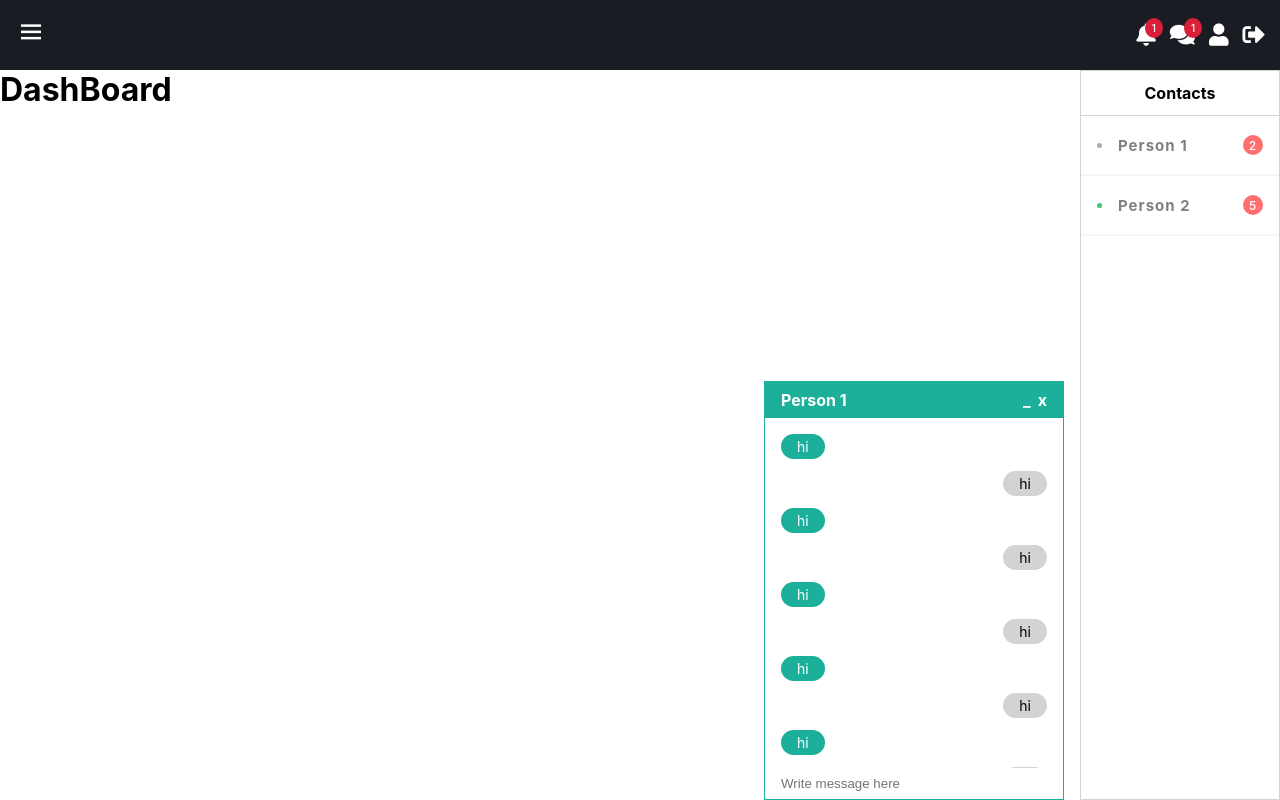
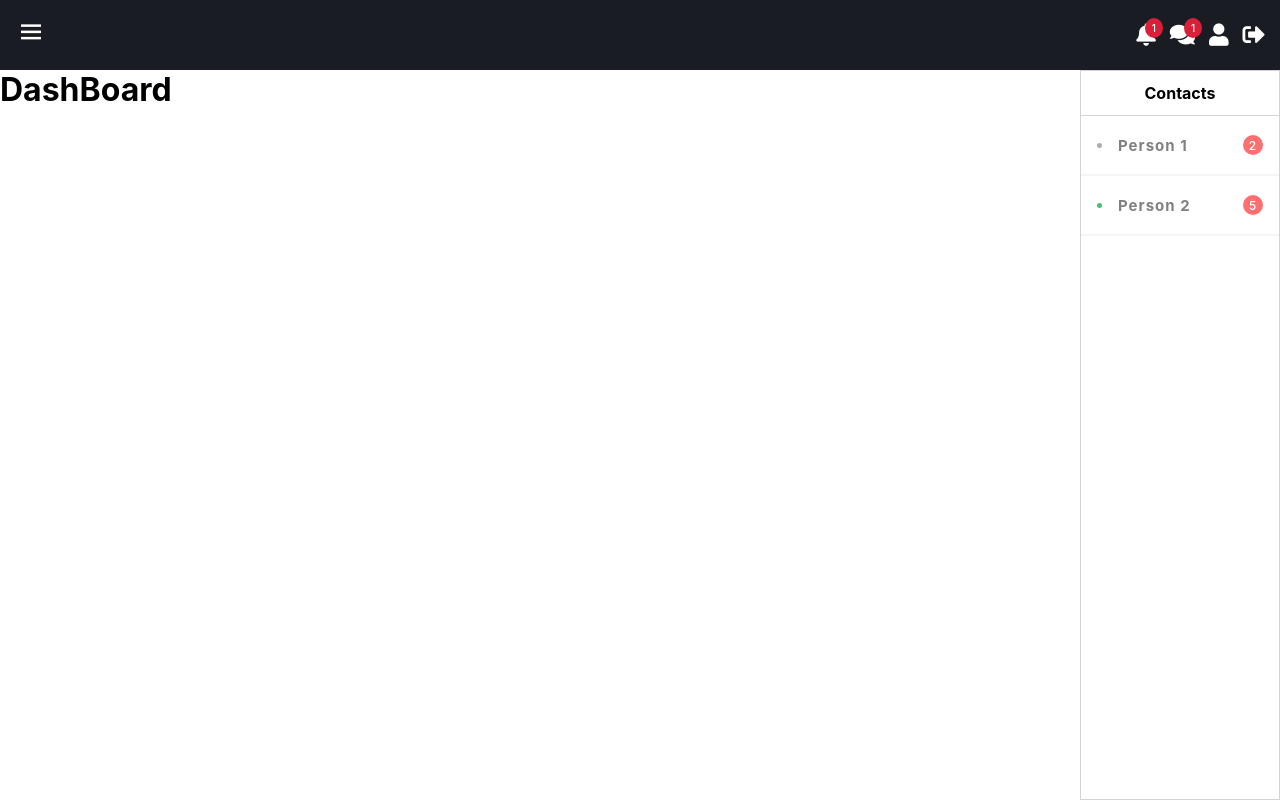
Before and after one commit to rs-dev-official/dashboard-panel-sk-admin, a plain HTML site: page index.html in a window 1280 px wide. Drawn offline with nearby package versions, Linux system fonts and the light colour scheme.

Commit message:
chatbox hidden

```diff
--- a/index.html
+++ b/index.html
@@ -82,7 +82,8 @@
                     <div class="dashboard" id="dashboard">
                         <h1>DashBoard</h1>
 
-                        <div class="chatbox" id="chatbox">
+                        <!-- chatbox -->
+                        <!-- <div class="chatbox" id="chatbox">
                             <div class="header">
                                 <div class="name">Person 1</div>
 
@@ -140,7 +141,7 @@
                                     />
                                 </form>
                             </div>
-                        </div>
+                        </div> -->
                     </div>
 
                     <div class="notificationBar" id="notificationBar">
```
